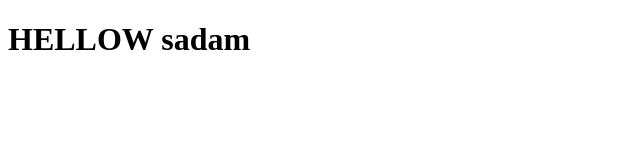
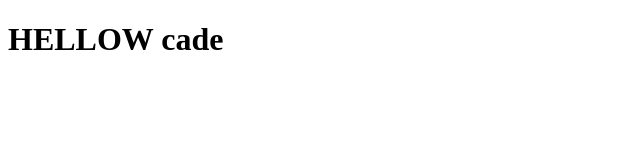
Before and after one commit to sadaam090/TEST, a plain HTML site: page index.html in a window 1280 px wide. Shown: the full height of the page, 0-640 px from the left. Drawn offline with Linux system fonts and the light colour scheme.

Commit message:
i make changs

```diff
--- a/index.html
+++ b/index.html
@@ -6,6 +6,6 @@
     <title>Document</title>
 </head>
 <body>
-    <h1>HELLOW sadam</h1>
+    <h1>HELLOW cade</h1>
 </body>
 </html>
```
